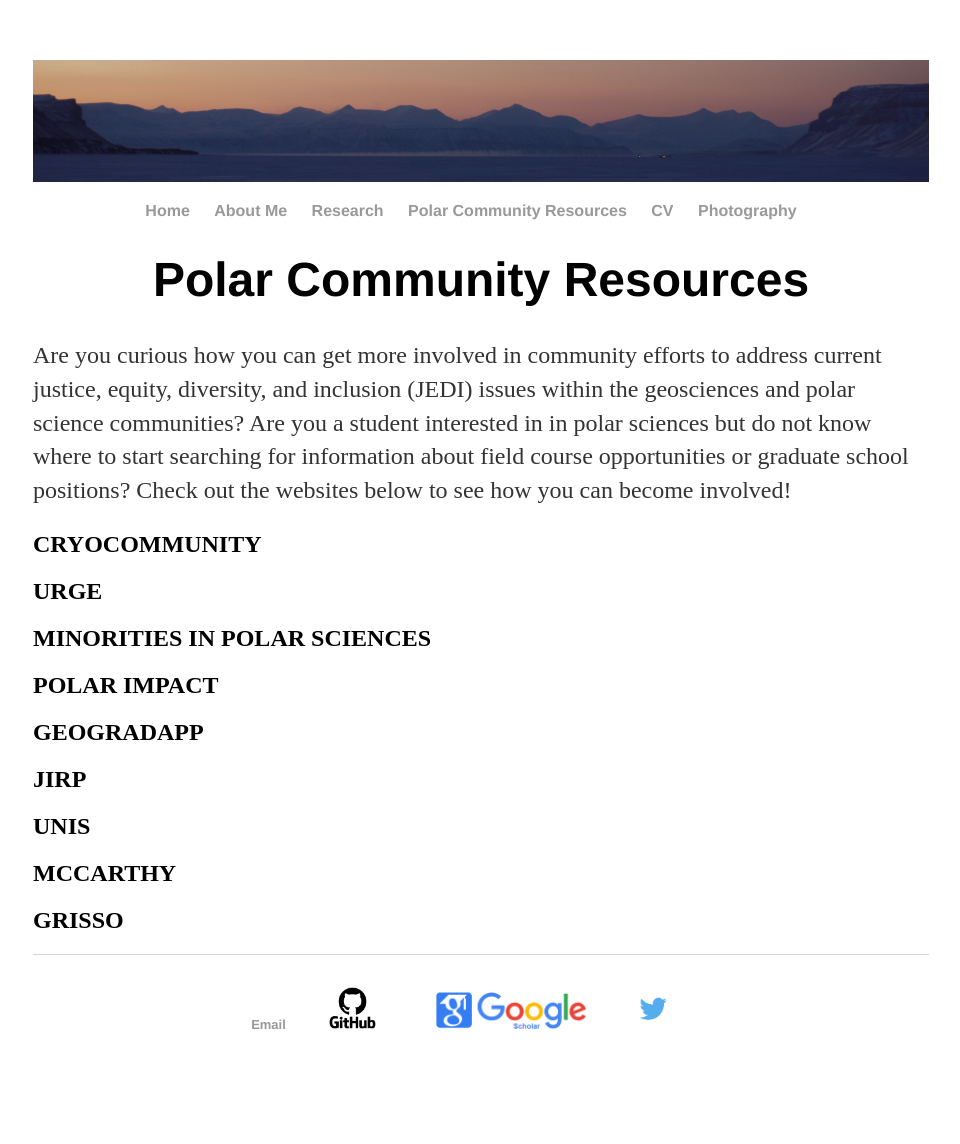
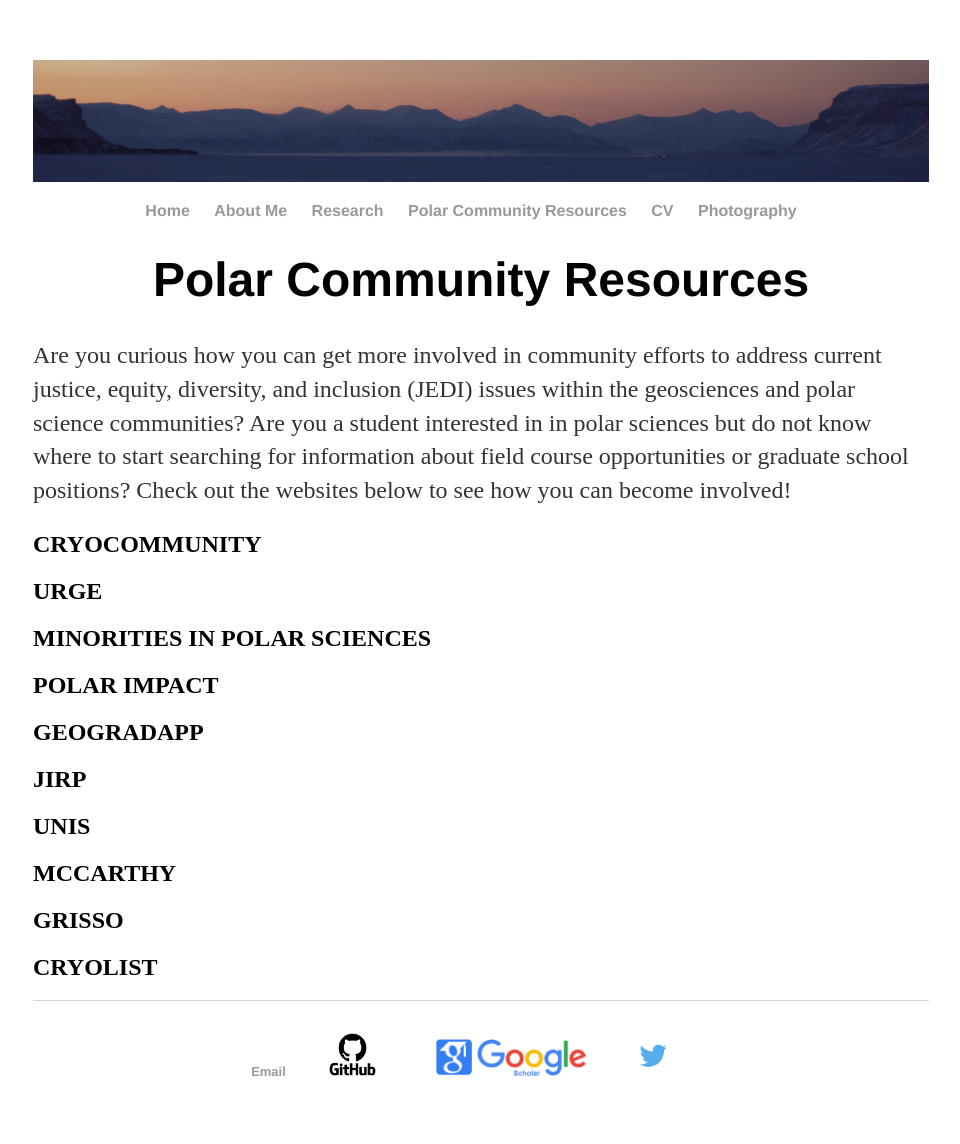
Before and after one commit to Cbarnett207/CBarnett207.github.io, a Jekyll site: the page built from community/index.html, in a window 1280 px wide. Shown: the whole page, without its empty margins (159-1119 px from the left). Built offline with Jekyll 4.4.1, drawn with Linux system fonts in a browser that asks for light colours; before the commit the page ends 1097 px from its top, so only the background shows below that.

Commit message:
Update index.html

```diff
--- a/community/index.html
+++ b/community/index.html
@@ -17,5 +17,6 @@ title: Cody Barnett, M.S. | Community
     <h2>UNIS</h2>
     <h2>MCCARTHY</h2>
     <h2>GRISSO</h2>
+    <h2>CRYOLIST</h2>
 
 </div><!-- /.blurb -->
```
